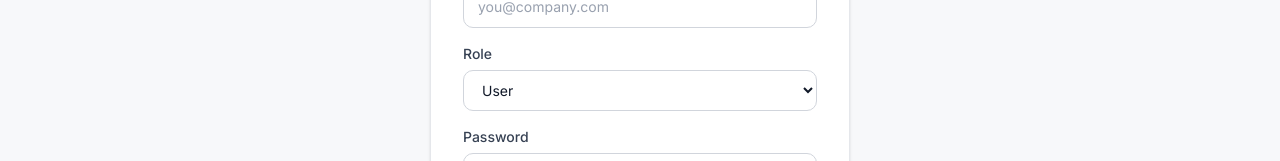
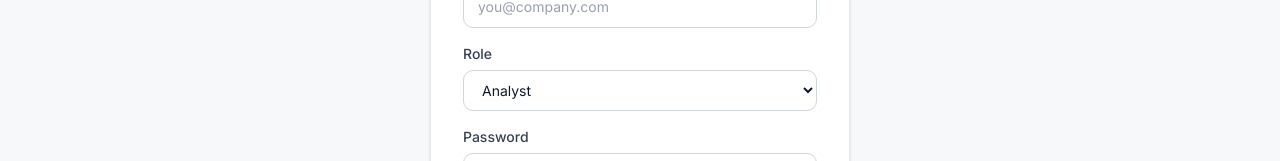
Before and after one commit to vtlbuxar/Test-With-AI, a Next.js app: page /signup in a window 1280 px wide. Shown: the part 436-597 px from the top of the page. Built offline with nearby package versions, Linux system fonts and the light colour scheme.

Commit message:
Restrict signup registration to Analyst role only

```diff
--- a/src/app/(auth)/signup/page.tsx
+++ b/src/app/(auth)/signup/page.tsx
@@ -93,7 +93,7 @@ export default function SignupPage() {
 
   const { register, handleSubmit, watch, formState: { errors } } = useForm<SignupFormValues>({
     resolver: zodResolver(signupSchema),
-    defaultValues: { role: 'User', terms: false },
+    defaultValues: { role: 'Analyst', terms: false },
   });
 
   const handlePasswordChange = useCallback((e: React.ChangeEvent<HTMLInputElement>) => {
@@ -214,7 +214,6 @@ export default function SignupPage() {
             disabled={isLoading}
             className={inputClass(!!errors.role)}
           >
-            <option value="User">User</option>
             <option value="Analyst">Analyst</option>
           </select>
           {errors.role && <p className="mt-1.5 text-xs text-red-600">{errors.role.message}</p>}
```
